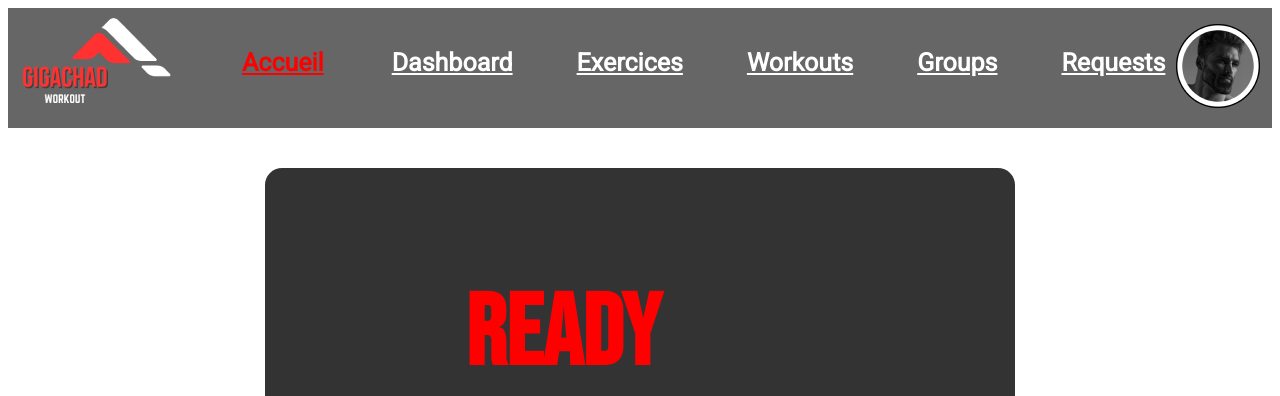
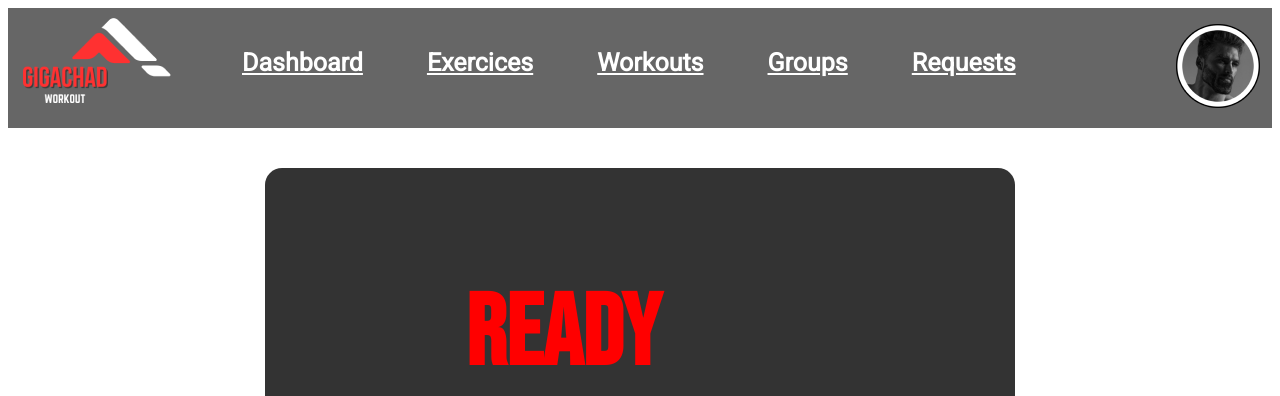
Before and after one commit to RTiedrez/Mini-Projet-TWE-2023-Groupe-1, a PHP site: page / in a window 1280 px wide. Shown: the top 396 px of the page. Run offline with PHP 8.4, Linux system fonts and the light colour scheme; the visitor is signed in with stand-in values (Sample User, id 1).

Commit message:
minor fix

```diff
--- a/controleur.php
+++ b/controleur.php
@@ -78,7 +78,7 @@ session_start();
 				}
 			break;
 
-			case 'Annuler': //annulation de la création de compte
+			case 'Annuler': // annulation de la création de compte
 				$qs="?view=home";
 			break;
 
--- a/templates/header.php
+++ b/templates/header.php
@@ -148,7 +148,6 @@ echo "<?xml version=\"1.0\" encoding=\"utf-8\" ?>";
 
 	<div id="liens">
 
-		<a id="home" class="lien" href="index.php?view=home">Accueil</a>
 		<?php
 		// Si l'utilisateur n'est pas connecte, on affiche un lien de connexion
 		if (valider("connecte","SESSION")) {
@@ -161,6 +160,9 @@ echo "<?xml version=\"1.0\" encoding=\"utf-8\" ?>";
 				echo "<a id=\"coach_groups\" class=\"lien\" href=\"index.php?view=coach_groups\">Groups</a>";
 				echo "<a id=\"coach_requests\" class=\"lien\" href=\"index.php?view=coach_requests\">Requests</a>";
 			}
+		} else {
+				echo "<a id=\"home\" class=\"lien\" href=\"index.php?view=home\">Accueil</a>";
+
 		}
 		?>
 	</div>
```
